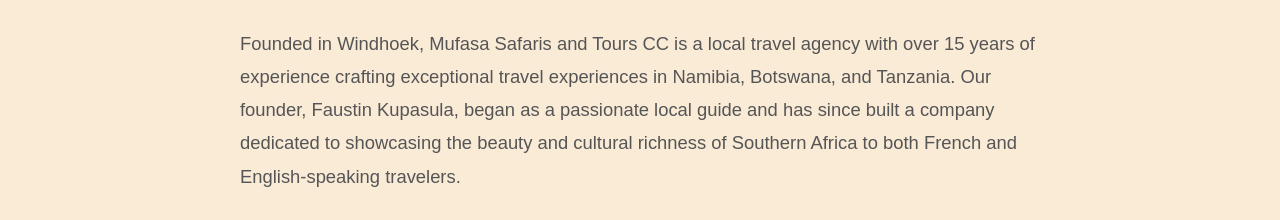
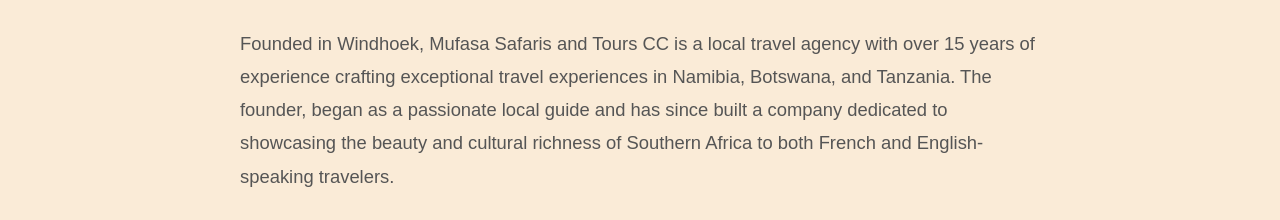
Before and after one commit to sonny144/msafari, a website: page about.html in a window 1280 px wide. Shown: the part 204-424 px from the top of the page. Drawn offline with Linux system fonts and the light colour scheme.

Commit message:
about change

```diff
--- a/about.html
+++ b/about.html
@@ -45,7 +45,7 @@
     <section class="about-us">
         <div class="about-content">
             <h1>Our Story</h1>
-            <p>Founded in Windhoek, Mufasa Safaris and Tours CC is a local travel agency with over 15 years of experience crafting exceptional travel experiences in Namibia, Botswana, and Tanzania. Our founder, Faustin Kupasula, began as a passionate local guide and has since built a company dedicated to showcasing the beauty and cultural richness of Southern Africa to both French and English-speaking travelers.</p>
+            <p>Founded in Windhoek, Mufasa Safaris and Tours CC is a local travel agency with over 15 years of experience crafting exceptional travel experiences in Namibia, Botswana, and Tanzania. The founder, began as a passionate local guide and has since built a company dedicated to showcasing the beauty and cultural richness of Southern Africa to both French and English-speaking travelers.</p>
 
             <h1>Our Mission: Sustainable Tourism</h1>
             <p>Namibia, a pioneer in environmental protection, inspires our commitment to responsible tourism. We strive to minimize our impact on the environment, support local economies, and preserve cultural heritage, ensuring that our journeys contribute positively to the destinations we explore.</p>
```
